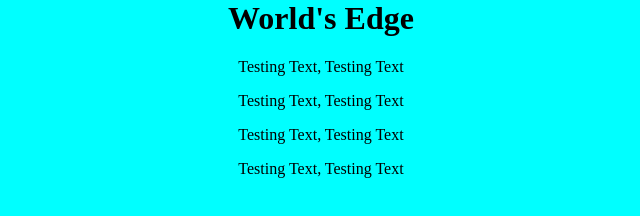
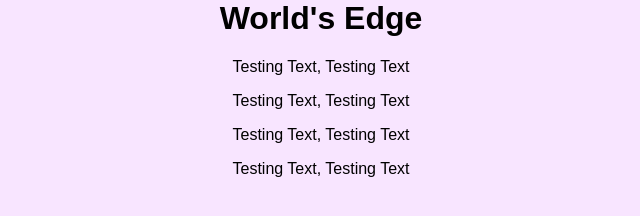
Before and after one commit to waffleguac/worldsedge, a plain HTML site: page index.html in a window 1280 px wide. Shown: the whole page, without its empty margins (319-959 px from the left). Drawn offline with Linux system fonts and the light colour scheme.

Commit message:
stylingChanges

```diff
--- a/index.html
+++ b/index.html
@@ -2,7 +2,7 @@
 <head>
     <meta charset="UTF-8">
     <meta name="viewport" content="width=device-width, initial-scale=1.0">
-    <title>Document</title>
+    <title>World's Edge SMP</title>
     <link rel="stylesheet" href="styles.css">
 </head>
 <body>
--- a/styles.css
+++ b/styles.css
@@ -1,5 +1,6 @@
 body {
     margin: 0;
-    background: cyan;
+    background: #F8E5FF;
     text-align: center;
+    font-family: Arial, Helvetica, sans-serif;
 }
```
